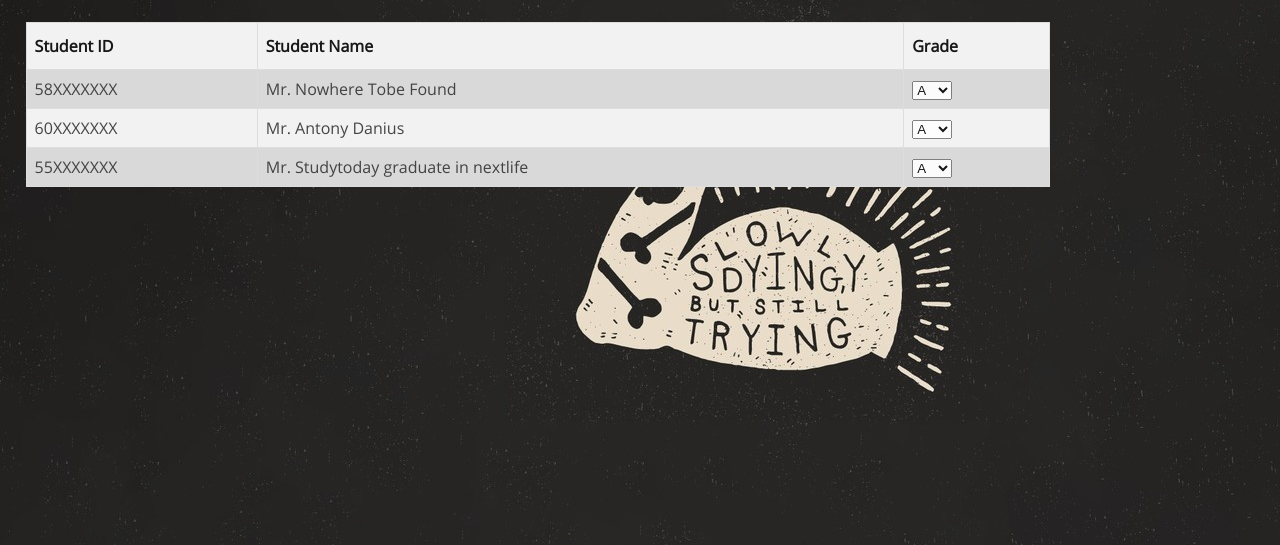
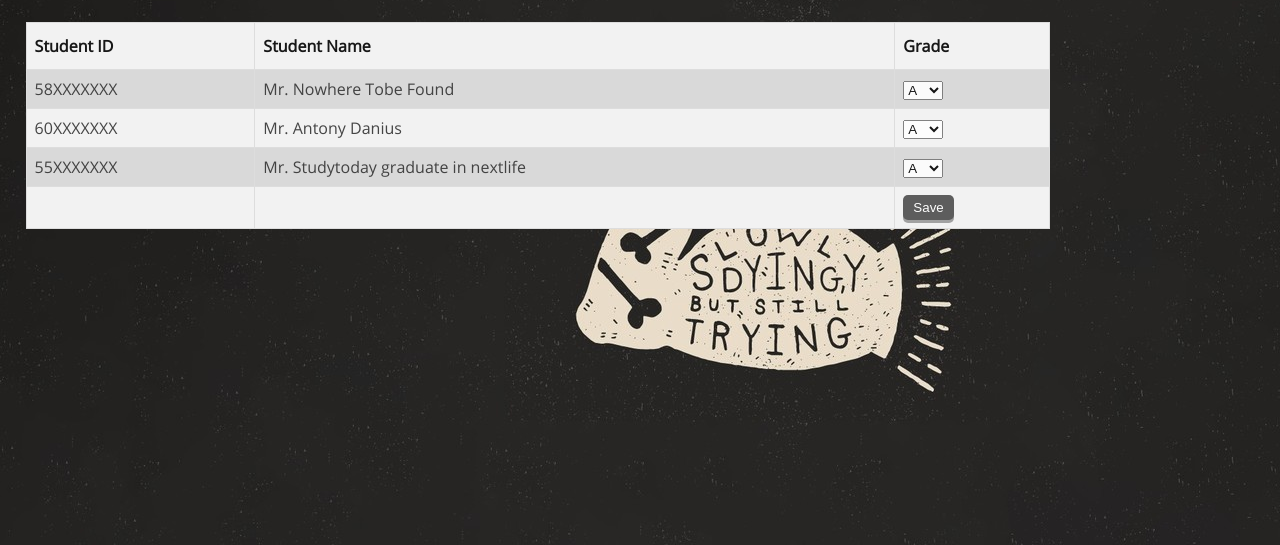
Before and after one commit to namtonjaa/namtonjaa.github.io, a plain HTML site: page Teacher/Studentlist/All Of Nothing.html in a window 1280 px wide. Shown: the part 255-800 px from the top of the page. Drawn offline with Linux system fonts and the light colour scheme.

Commit message:
fix the table of teacher/studentlist/all og nothing.html

```diff
--- a/Teacher/Studentlist/All Of Nothing.html
+++ b/Teacher/Studentlist/All Of Nothing.html
@@ -81,6 +81,13 @@
           <option value="I">I</option>
         </select></td>
       </tr>
+      <tr>
+        <td></td>
+        <td></td>
+        <td>
+          <button class="button">Save</button>
+        </td>
+      </tr>
 
     </div>
   </table>
```
Also changed, not shown: Student/StudentMain.html (+1 -1 lines).
